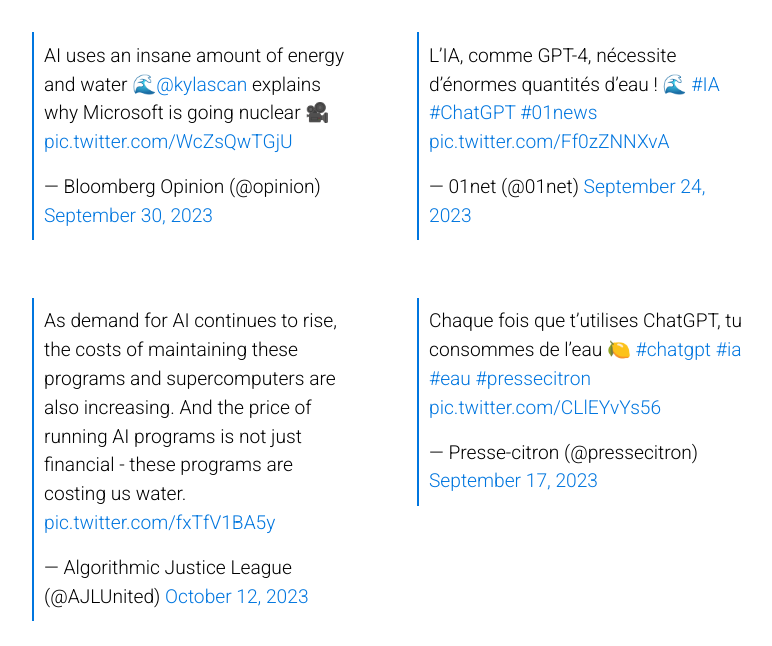
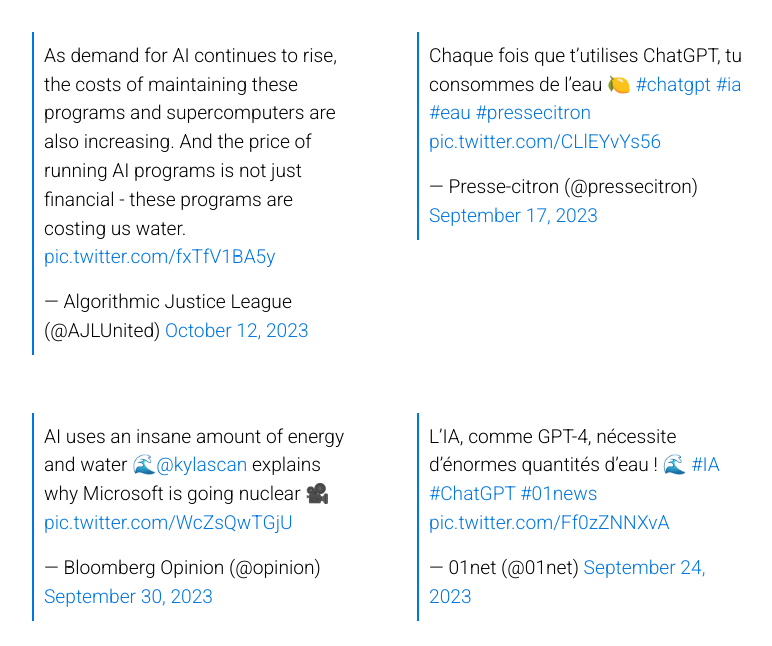
Before and after one commit to shaoleiren/shaoleiren.github.io, a Jekyll site: the page built from _pages/impacts.md, in a window 1280 px wide and 1400 px high, scrolled down 2791 px, cut to the strip 218-864 px from the top of the window. Shown: the whole strip, without its empty margins (248-1020 px from the left). Built offline with Jekyll 4.4.1, drawn with Linux system fonts in a browser that asks for light colours; comment, search, counter and statistics services are not loaded; a style sheet for code colours, icons or effects is not loaded.

Commit message:
Update impacts.html

```diff
--- a/_layouts/impacts.html
+++ b/_layouts/impacts.html
@@ -269,6 +269,9 @@
 
       <iframe width="375" height="211" src="https://www.youtube.com/embed/4CeZpMzNfQs?si=2faBJMR7CekHsddU" title="YouTube video player" frameborder="0" allow="accelerometer; autoplay; clipboard-write; encrypted-media; gyroscope; picture-in-picture; web-share" allowfullscreen></iframe>
 
+
+      <iframe src="https://www.facebook.com/plugins/video.php?height=211&href=https%3A%2F%2Fwww.facebook.com%2Fdw.business%2Fvideos%2F612419650810141%2F&show_text=false&width=375&t=0" width="375" height="211" style="border:none;overflow:hidden" scrolling="no" frameborder="0" allowfullscreen="true" allow="autoplay; clipboard-write; encrypted-media; picture-in-picture; web-share" allowFullScreen="true"></iframe>
+
       <iframe src="https://www.vozdeamerica.com/embed/player/0/7073498.html?type=video" frameborder="0" scrolling="no" width="375" height="211" allowfullscreen></iframe>
 
       <iframe width="375" height="211" src="https://www.youtube.com/embed/UjzU5iwA29I?si=MdBUTs1WI2-8zxK9" title="YouTube video player" frameborder="0" allow="accelerometer; autoplay; clipboard-write; encrypted-media; gyroscope; picture-in-picture; web-share" allowfullscreen></iframe>
@@ -291,9 +294,17 @@
 
 
 
+
       <div class="container">
 
-
+            <div class="row">
+                  <div class="col">
+                  <blockquote width="370" class="twitter-tweet"><p lang="en" dir="ltr">As demand for AI continues to rise, the costs of maintaining these programs and supercomputers are also increasing. And the price of running AI programs is not just financial - these programs are costing us water. <a href="https://t.co/fxTfV1BA5y">pic.twitter.com/fxTfV1BA5y</a></p>&mdash; Algorithmic Justice League (@AJLUnited) <a href="https://twitter.com/AJLUnited/status/1712556589515931799?ref_src=twsrc%5Etfw">October 12, 2023</a></blockquote> <script async src="https://platform.twitter.com/widgets.js" charset="utf-8"></script>
+                </div>
+                <div class="col">
+                  <blockquote width="370" class="twitter-tweet"><p lang="fr" dir="ltr">Chaque fois que t’utilises ChatGPT, tu consommes de l’eau 🍋 <a href="https://twitter.com/hashtag/chatgpt?src=hash&amp;ref_src=twsrc%5Etfw">#chatgpt</a> <a href="https://twitter.com/hashtag/ia?src=hash&amp;ref_src=twsrc%5Etfw">#ia</a> <a href="https://twitter.com/hashtag/eau?src=hash&amp;ref_src=twsrc%5Etfw">#eau</a> <a href="https://twitter.com/hashtag/pressecitron?src=hash&amp;ref_src=twsrc%5Etfw">#pressecitron</a> <a href="https://t.co/CLlEYvYs56">pic.twitter.com/CLlEYvYs56</a></p>&mdash; Presse-citron (@pressecitron) <a href="https://twitter.com/pressecitron/status/1703450676833992747?ref_src=twsrc%5Etfw">September 17, 2023</a></blockquote><script async src="https://platform.twitter.com/widgets.js" charset="utf-8"></script>
+                </div>
+            </div>
 
             <div class="row">
                   <div class="col">
@@ -304,21 +315,11 @@
                 </div>
             </div>
 
-            <div class="row">
-                  <div class="col">
-                  <blockquote width="370" class="twitter-tweet"><p lang="en" dir="ltr">As demand for AI continues to rise, the costs of maintaining these programs and supercomputers are also increasing. And the price of running AI programs is not just financial - these programs are costing us water. <a href="https://t.co/fxTfV1BA5y">pic.twitter.com/fxTfV1BA5y</a></p>&mdash; Algorithmic Justice League (@AJLUnited) <a href="https://twitter.com/AJLUnited/status/1712556589515931799?ref_src=twsrc%5Etfw">October 12, 2023</a></blockquote> <script async src="https://platform.twitter.com/widgets.js" charset="utf-8"></script>
-                </div>
-                <div class="col">
-                  <blockquote width="370" class="twitter-tweet"><p lang="fr" dir="ltr">Chaque fois que t’utilises ChatGPT, tu consommes de l’eau 🍋 <a href="https://twitter.com/hashtag/chatgpt?src=hash&amp;ref_src=twsrc%5Etfw">#chatgpt</a> <a href="https://twitter.com/hashtag/ia?src=hash&amp;ref_src=twsrc%5Etfw">#ia</a> <a href="https://twitter.com/hashtag/eau?src=hash&amp;ref_src=twsrc%5Etfw">#eau</a> <a href="https://twitter.com/hashtag/pressecitron?src=hash&amp;ref_src=twsrc%5Etfw">#pressecitron</a> <a href="https://t.co/CLlEYvYs56">pic.twitter.com/CLlEYvYs56</a></p>&mdash; Presse-citron (@pressecitron) <a href="https://twitter.com/pressecitron/status/1703450676833992747?ref_src=twsrc%5Etfw">September 17, 2023</a></blockquote><script async src="https://platform.twitter.com/widgets.js" charset="utf-8"></script>
-                </div>
-            </div>
-
-
 
       </div>
 
 
-      <iframe src="https://www.facebook.com/plugins/video.php?height=375&href=https%3A%2F%2Fwww.facebook.com%2Fdw.business%2Fvideos%2F612419650810141%2F&show_text=false&width=375&t=0" width="375" height="375" style="border:none;overflow:hidden" scrolling="no" frameborder="0" allowfullscreen="true" allow="autoplay; clipboard-write; encrypted-media; picture-in-picture; web-share" allowFullScreen="true"></iframe>
+
 
 
 
```
